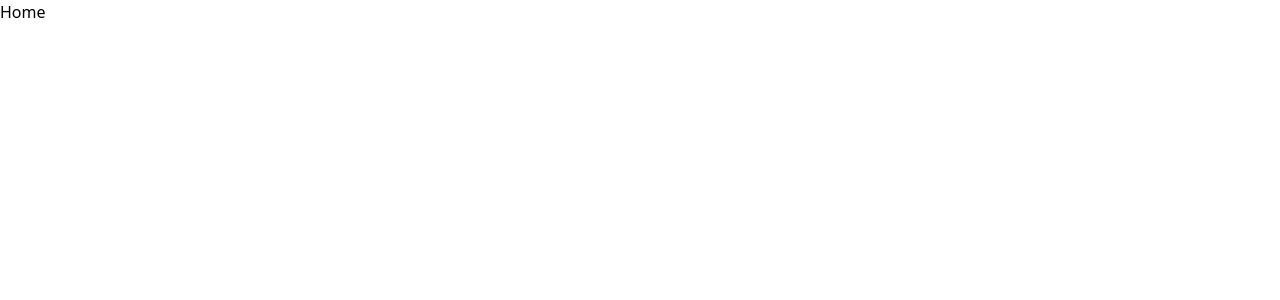
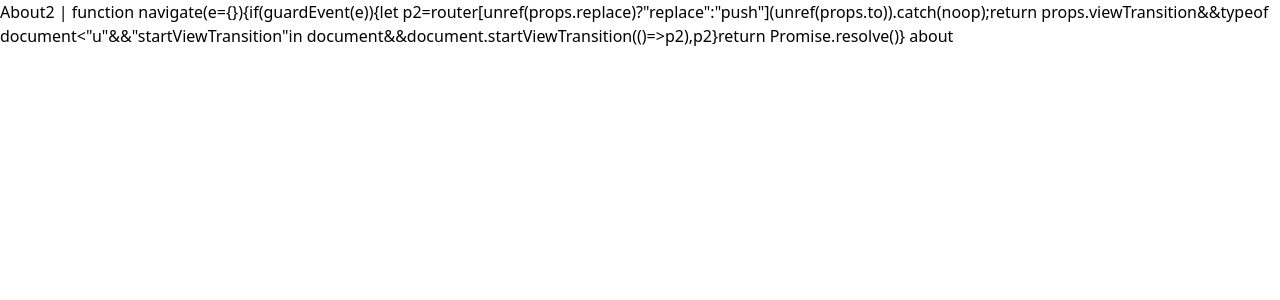
Before and after one commit to XuanCbbLin/Vue-project-test, a Vue app: page / in a window 1280 px wide. Shown: the top 300 px of the page. Built offline with nearby package versions, Linux system fonts and the light colour scheme.

Commit message:
refactor : router-link  disable 新增方法2

```diff
--- a/src/App.vue
+++ b/src/App.vue
@@ -6,19 +6,22 @@
 
   <!-- <router-view /> -->
 
-  <router-link to="/" :class="{ disabled: isDisabled }">Home</router-link>
+  <!-- <router-link to="/" :class="{ disabled: isDisabled }">Home</router-link> -->
+  <RouterLinkDisable />
 </template>
 
 <script>
 import Home from "./views/Home.vue";
 import About from "./views/About.vue";
 import DynamicComponent from "./component/DynamicComponent.vue";
+import RouterLinkDisable from "./component/RouterLinkDisable.vue";
 
 export default {
   components: {
     Home,
     About,
     DynamicComponent,
+    RouterLinkDisable,
   },
   setup() {
     const pathComponent = {
--- /dev/null
+++ b/src/component/RouterLinkDisable.vue
@@ -0,0 +1,13 @@
+<template>
+  <component :is="isDisabled ? 'span' : 'router-link'" :class="{ 'cursor-not-allowed': isDisabled }" to="/about"> About2</component> |
+
+  <router-link to="/about" custom v-slot="{ navigate, href }">
+    {{ navigate }}
+    <span v-if="isDisabled" class="cursor-not-allowed">about</span>
+    <a v-else :href="href" @click="navigate">about</a>
+  </router-link>
+</template>
+
+<script setup>
+const isDisabled = true;
+</script>
```
